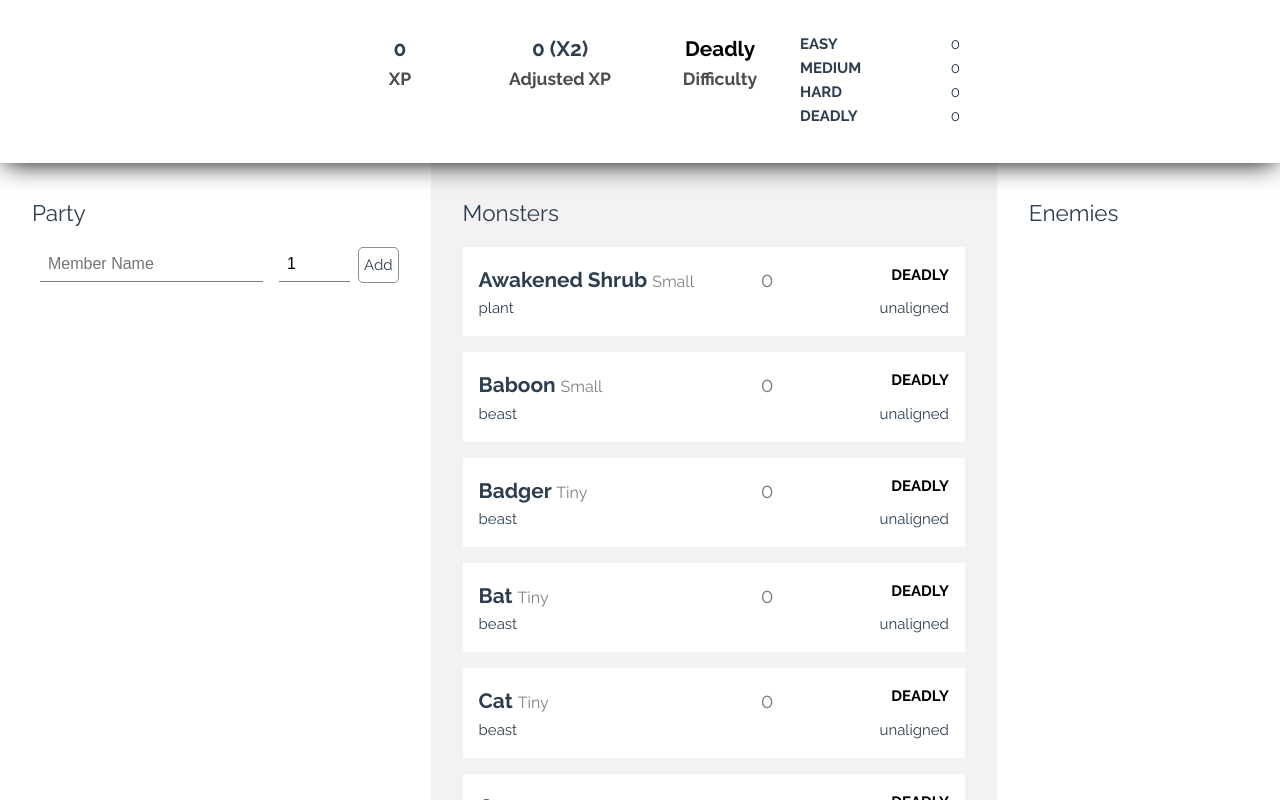
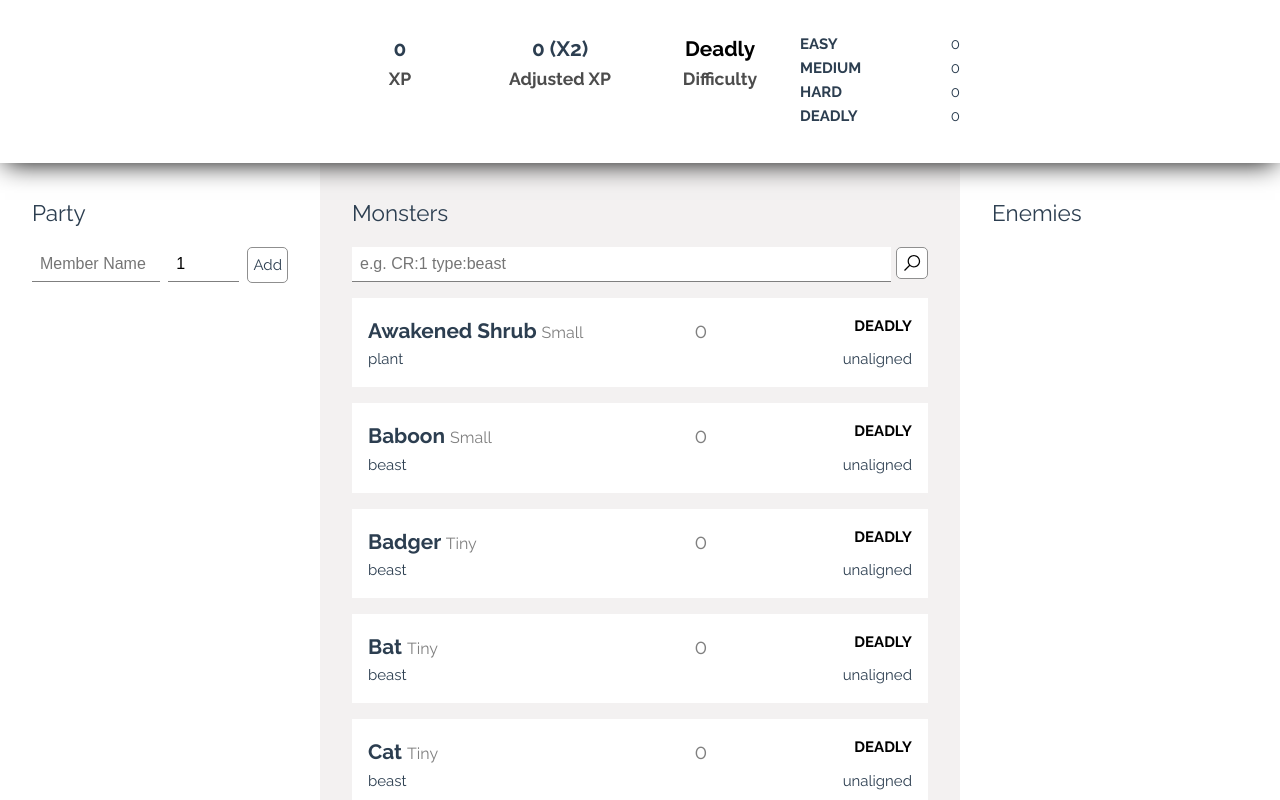
Before and after one commit to roloenusa/mort, a Vue app: page / in a window 1280 px wide. Shown: the top 800 px of the page. Built offline with nearby package versions, Linux system fonts and the light colour scheme.

Commit message:
Add basic filtering

```diff
--- a/src/assets/main.css
+++ b/src/assets/main.css
@@ -92,7 +92,14 @@ h1, h2, h3, h4, h5, h6, p {
   padding: 0.5rem;
   border: none;
   border-bottom: solid 1px rgba(0, 0, 0, 0.5);
-  margin: 0 8px;
+  transition: 0.5s;
+}
+
+.field:focus {
+  outline: none;
+  border-bottom-color: #d54f4f;
+  box-shadow: inset 0px 0px 2px 0px #d54f4f;
+  transition: 0.5s;
 }
 
 .button {
@@ -103,6 +110,7 @@ h1, h2, h3, h4, h5, h6, p {
   justify-content: center;
   padding: 5px;
   cursor: pointer;
+  background-color: #FFF;
 }
 
 .button-icon {
--- a/src/components/Monsters.vue
+++ b/src/components/Monsters.vue
@@ -2,9 +2,12 @@
 import { SRD } from './data/SRD';
 import { Experience } from './data/Experience';
 import Monster from './Monster.vue';
-import { ref } from 'vue';
+import { ref, computed } from 'vue';
 import { useEnemiesStore } from '@/stores/enemies';
 import { useEncounterStore } from '@/stores/encounter';
+import SearchSolid from './icons/SearchSolid.vue';
+
+const search = ref('');
 
 const monsters = SRD.monsters
   .sort((a, b) => Experience[a.challenge_rating] - Experience[b.challenge_rating])
@@ -12,18 +15,73 @@ const monsters = SRD.monsters
 const store = useEnemiesStore()
 const encounterStore = useEncounterStore();
 
+const filters = ref<any[]>([]);
 
-const selected = ref<any[]>([]);
+const filter = () => {
+  filters.value.splice(0, filters.value.length);
+  const parts = search.value
+    .trim()
+    .split(' ')
+    .filter((e) => e.length)
+    .map((e) => e.toLowerCase());
+
+  parts.forEach((part) => {
+    const m = part.match(/([a-z].*)(:)(\S*.)/);
+    if (!m) {
+      return;
+    }
+
+    const [ full, term, symbol, value ] = m || [];
+    let key = term;
+    if (term === 'cr') {
+      key = 'challenge_rating'
+    }
+
+    const fun = (entry) => {
+      console.log(`${entry[key]} === ${value}`, entry[key] === value);
+      return entry[key] === value;
+    };
+    filters.value.push(fun);
+  });
+
+}
+
+const filterMonters = computed(() => {
+  if (!filters.value.length) {
+    return monsters;
+  }
+
+  const a =  monsters
+    .filter((entry) => {
+      return !filters.value.find((f) => !f(entry));
+    });
+  return a;
+})
 </script>
 
 <template>
   <h2>Monsters</h2>
-  <ul class="table" v-for="monster in monsters">
+  <div class=search >
+    <input class="field bar" type="text" v-model="search" placeholder="e.g. CR:1 type:beast" />
+    <div class="button button-icon" @click="filter"><SearchSolid /></div>
+  </div>
+  <div>{{ search }}</div>
+  <ul class="table" v-for="monster in filterMonters">
     <li class="cell"><Monster :monster="monster" @click="() => store.add(monster)" :difficulty="encounterStore.monsterProjectedDifficulty(monster)" /></li>
   </ul>
 </template>
 
 <style scoped>
+.bar {
+  width: 100%;
+  margin-right: 0.3rem;
+}
+.search {
+  display: flex;
+  justify-content: space-between;
+  margin-bottom: 1rem;
+}
+
 .table {
   margin: 0rem;
   padding: 0rem;
--- a/src/components/Party.vue
+++ b/src/components/Party.vue
@@ -36,7 +36,7 @@ const addMember = () => {
     <div class="form-item">
       <input type="number" class="field" min="1" max="20" v-model="level" />
     </div>
-    <div class="form-item right">
+    <div class="form-item">
       <div class="button" @click="addMember">Add</div>
     </div>
   </div>
@@ -63,6 +63,10 @@ const addMember = () => {
   display: flex;
   flex-direction: row;
   justify-content: space-between;
+}
+
+input[type=text] {
+  max-width: 8rem;
 }
 
 input[type=number] {
--- /dev/null
+++ b/src/components/icons/SearchSolid.vue
@@ -0,0 +1,3 @@
+<template>
+  <svg xmlns="http://www.w3.org/2000/svg" viewBox="0 0 32 32"><path d="M 19 3 C 13.488281 3 9 7.488281 9 13 C 9 15.394531 9.839844 17.589844 11.25 19.3125 L 3.28125 27.28125 L 4.71875 28.71875 L 12.6875 20.75 C 14.410156 22.160156 16.605469 23 19 23 C 24.511719 23 29 18.511719 29 13 C 29 7.488281 24.511719 3 19 3 Z M 19 5 C 23.429688 5 27 8.570313 27 13 C 27 17.429688 23.429688 21 19 21 C 14.570313 21 11 17.429688 11 13 C 11 8.570313 14.570313 5 19 5 Z"/></svg>
+</template>
```
